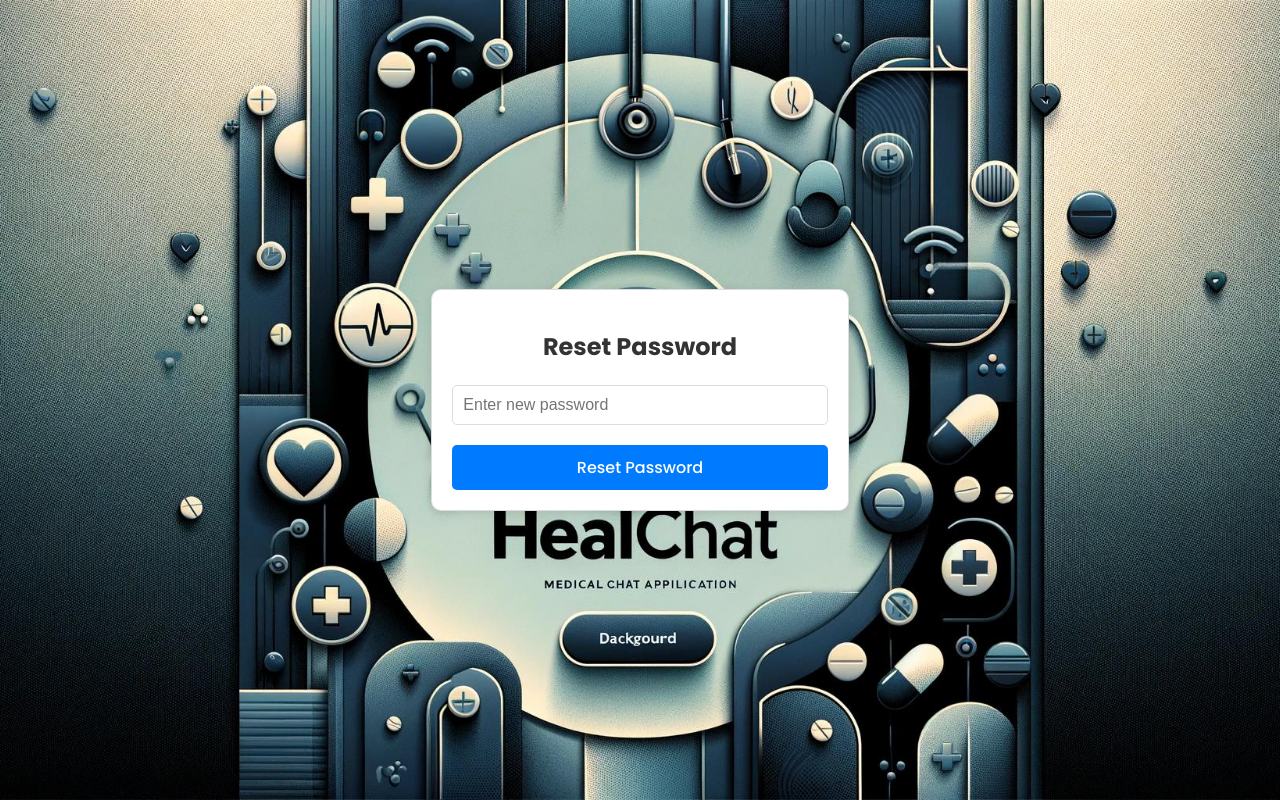
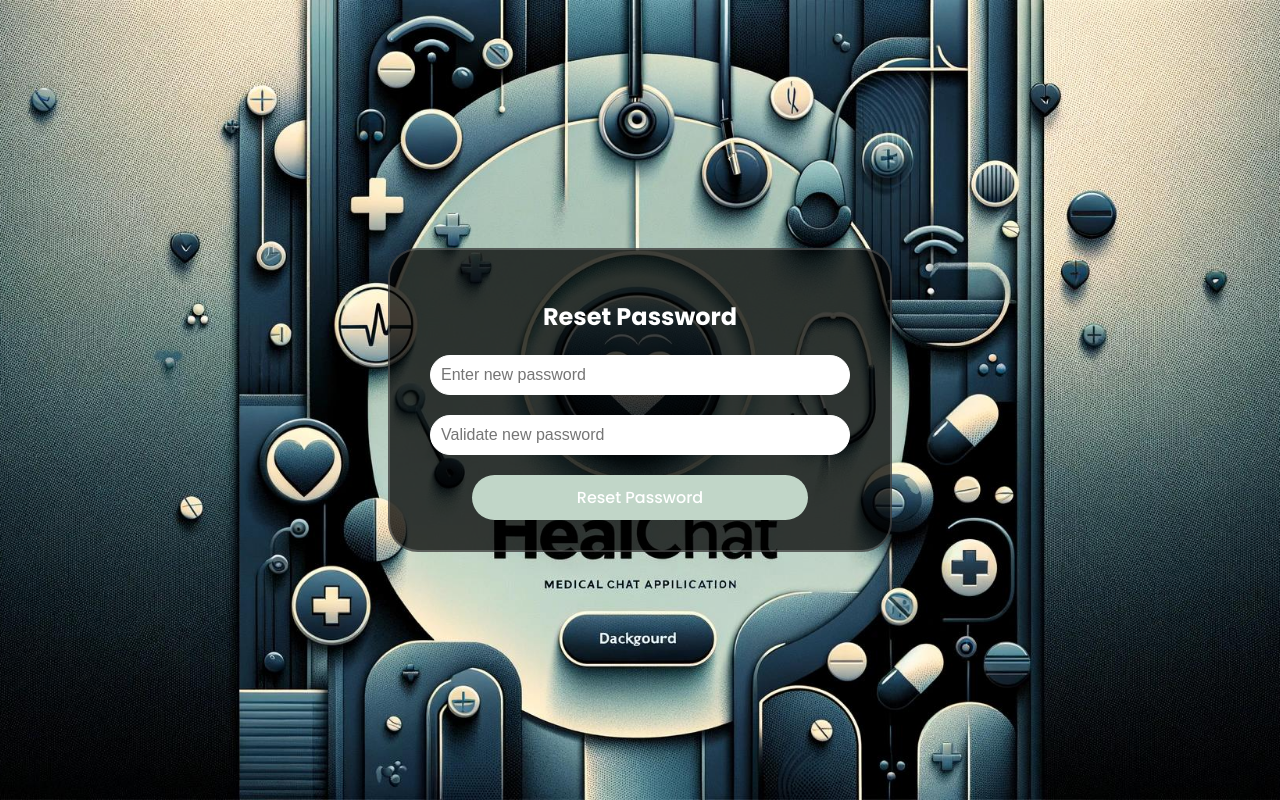
Before and after one commit to yamb1254/HealChat, a React (Vite) app in the folder HealChat/: page /reset-password/1 in a window 1280 px wide. Built offline with nearby package versions, Linux system fonts and the light colour scheme.

Commit message:
Fix Bugs
Fixing defects and bugs after letting users test the application and find bugs

```diff
--- a/HealChat/src/api/client.tsx
+++ b/HealChat/src/api/client.tsx
@@ -1,7 +1,13 @@
 import axios from "axios";
+let myUrl: string;
+if (window.location.href.includes("localhost")) {
+  myUrl = "http://localhost:5000/api";
+} else {
+  myUrl = "https://healchat.onrender.com/api";
+}
 
 const apiClient = axios.create({
-  baseURL: "https://healchat.onrender.com/api",
+  baseURL: myUrl,
   headers: {
     "Content-Type": "application/json",
   },
--- a/HealChat/src/components/chat/Chat.css
+++ b/HealChat/src/components/chat/Chat.css
@@ -73,6 +73,9 @@
   border-radius: 20px;
   position: relative;
   font-size: 16px;
+  word-wrap: break-word;
+  word-break: break-word;
+  white-space: pre-wrap;
   font-family: "Poppins", sans-serif;
   font-weight: 400;
   font-style: normal;
@@ -102,10 +105,10 @@
 }
 
 .message img {
-  width: 40px;
-  height: 40px;
+  width: 100px;
+  height: 100px;
   border-radius: 50%;
-  margin-left: 10px;
+  margin-left: 5px;
 }
 
 .message-content img {
--- a/HealChat/src/components/chat/Chat.tsx
+++ b/HealChat/src/components/chat/Chat.tsx
@@ -1,4 +1,4 @@
-import React, { useState, useEffect } from "react";
+import React, { useState, useEffect, useRef } from "react";
 import { useNavigate } from "react-router-dom";
 import { FontAwesomeIcon } from "@fortawesome/react-fontawesome";
 import {
@@ -9,6 +9,7 @@
 import "./Chat.css";
 import axios from "axios";
 import ReactMarkdown from "react-markdown";
+import logo from "../../assets/icon.png";
 
 interface Message {
   content: string;
@@ -22,8 +23,18 @@
   const [selectedImage, setSelectedImage] = useState<File | null>(null);
   const [username, setUsername] = useState<string>("");
   const [isTyping, setIsTyping] = useState<boolean>(false); // New state for typing indicator
+  const [isSending, setIsSending] = useState<boolean>(false);
 
+  const messagesEndRef = useRef<HTMLDivElement>(null);
   const navigate = useNavigate();
+
+  useEffect(() => {
+    scrollToBottom();
+  }, [messages]);
+
+  const scrollToBottom = () => {
+    messagesEndRef.current?.scrollIntoView({ behavior: "smooth" });
+  };
 
   useEffect(() => {
     const storedUsername = localStorage.getItem("username");
@@ -34,6 +45,8 @@
 
   const sendMessage = async () => {
     if (message.trim() !== "" || selectedImage) {
+      setIsSending(true);
+
       const userMessage: Message = {
         content: message,
         sender: "user",
@@ -75,9 +88,10 @@
       } catch (error) {
         console.error("Error sending message:", error);
       } finally {
-        setIsTyping(false); // Hide typing indicator
+        setIsTyping(false);
+        setIsSending(false);
       }
-
+      setIsSending(false);
       setMessage("");
       setSelectedImage(null);
     }
@@ -112,7 +126,9 @@
     return (
       <div className={`message ${message.sender}`}>
         {message.sender === "other" && (
-          <div className="avatar">{getInitials("HealChat")}</div>
+          <div className="avatar">
+            <img src={logo} alt="HealChat Logo" className="avatar-logo" />
+          </div>
         )}
         <div className={`message-content ${message.sender}`}>
           {message.imageUrl ? (
@@ -142,7 +158,9 @@
         ))}
         {isTyping && (
           <div className="message other">
-            <div className="avatar">{getInitials("HealChat")}</div>
+            <div className="avatar">
+              <img src={logo} alt="HealChat Logo" className="avatar-logo" />
+            </div>
             <div className="message-content other typing-indicator">
               <span></span>
               <span></span>
@@ -150,6 +168,7 @@
             </div>
           </div>
         )}
+        <div ref={messagesEndRef} />
       </div>
       <div className="chat-input">
         <label htmlFor="imageUpload" className="image-upload-label">
@@ -161,8 +180,13 @@
           value={message}
           onChange={(e) => setMessage(e.target.value)}
           onKeyPress={handleKeyPress}
+          disabled={isSending}
         />
-        <button onClick={sendMessage} className="send-button">
+        <button
+          onClick={sendMessage}
+          className="send-button"
+          disabled={isSending}
+        >
           <FontAwesomeIcon icon={faPaperPlane} />
         </button>
       </div>
--- a/HealChat/src/components/forgetpassword/ForgetPassword.css
+++ b/HealChat/src/components/forgetpassword/ForgetPassword.css
@@ -27,7 +27,7 @@
   padding: 10px;
   margin-bottom: 20px;
   border: 1px solid #ddd;
-  border-radius: 5px;
+  border-radius: 25px;
 }
 
 .modal button {
@@ -39,10 +39,12 @@
 }
 
 .modal button:first-of-type {
+  width: 35%;
   background: rgb(193, 214, 200);
   color: black;
 }
 
 .modal button:last-of-type {
+  width: 35%;
   background: #ddd;
 }
--- a/HealChat/src/components/resetpassword/ResetPassword.css
+++ b/HealChat/src/components/resetpassword/ResetPassword.css
@@ -1,38 +1,39 @@
 .reset-password-container {
-  max-width: 400px;
-  margin: 50px auto;
-  padding: 20px;
-  border: 1px solid #ddd;
-  border-radius: 10px;
-  box-shadow: 0 2px 10px rgba(0, 0, 0, 0.1);
-  background-color: #fff;
+  width: 420px;
+  background: rgba(0, 0, 0, 0.75);
+  border: 2px solid rgba(255, 255, 255, 0.2);
+  color: #fff;
+  border-radius: 30px;
+  padding: 30px 40px;
   text-align: center;
+  position: relative;
 }
 
 .reset-password-container h2 {
   margin-bottom: 20px;
   font-size: 24px;
   font-weight: bold;
-  color: #333;
+  color: #fff;
 }
 
 .reset-password-container input {
   width: 100%;
   padding: 10px;
   margin-bottom: 20px;
-  border: 1px solid #ddd;
-  border-radius: 5px;
+  border: 1px solid #fff;
+  border-radius: 25px;
   font-size: 16px;
+  accent-color: #fff;
   box-sizing: border-box;
 }
 
 .reset-password-container button {
-  width: 100%;
+  width: 80%;
   padding: 10px;
-  background-color: #007bff;
+  background-color: rgb(193, 214, 200);
   color: #fff;
   border: none;
-  border-radius: 5px;
+  border-radius: 25px;
   font-size: 16px;
   cursor: pointer;
   transition: background-color 0.3s ease;
--- a/HealChat/src/components/resetpassword/ResetPassword.tsx
+++ b/HealChat/src/components/resetpassword/ResetPassword.tsx
@@ -7,21 +7,34 @@
 const ResetPassword = () => {
   const { token } = useParams();
   const [newPassword, setNewPassword] = useState("");
+  const [validatePassword, setValidatePassword] = useState("");
   const navigate = useNavigate();
+
   const handleResetPassword = async () => {
-    if (!newPassword) {
+    if (!newPassword || !validatePassword) {
       Swal.fire({
         icon: "error",
-        title: "Please enter a new password",
+        title: "Please enter and validate the new password",
+      });
+      return;
+    }
+
+    if (newPassword !== validatePassword) {
+      Swal.fire({
+        icon: "error",
+        title: "Passwords do not match",
       });
       return;
     }
 
     try {
-      await axios.post("https://healchat.onrender.com/api/auth/reset-password", {
-        token,
-        newPassword,
-      });
+      await axios.post(
+        "https://healchat.onrender.com/api/auth/reset-password",
+        {
+          token,
+          newPassword,
+        }
+      );
       Swal.fire({
         icon: "success",
         title: "Password reset successful",
@@ -51,6 +64,12 @@
         value={newPassword}
         onChange={(e) => setNewPassword(e.target.value)}
       />
+      <input
+        type="password"
+        placeholder="Validate new password"
+        value={validatePassword}
+        onChange={(e) => setValidatePassword(e.target.value)}
+      />
       <button onClick={handleResetPassword}>Reset Password</button>
     </div>
   );
--- a/HealChat/src/components/signup/SignUp.tsx
+++ b/HealChat/src/components/signup/SignUp.tsx
@@ -22,7 +22,7 @@
   };
 
   const validateUsername = (username: string) => {
-    const re = /^[A-Za-z][A-Za-z\d]{0,7}$/;
+    const re = /^[A-Za-z][A-Za-z\d]{0,10}$/;
     return re.test(username);
   };
 
```
Also changed, not shown: 2 other files (tests, documents, lock files or other folders).
